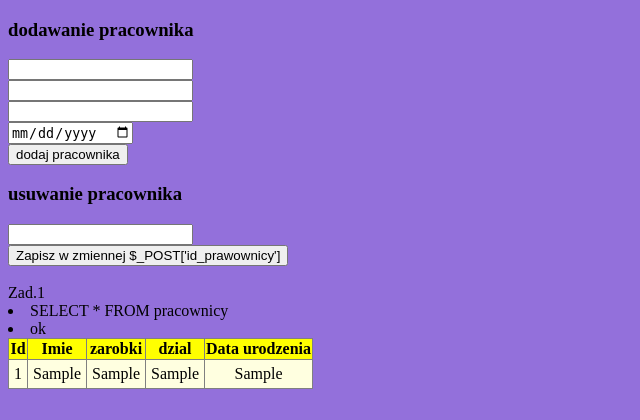
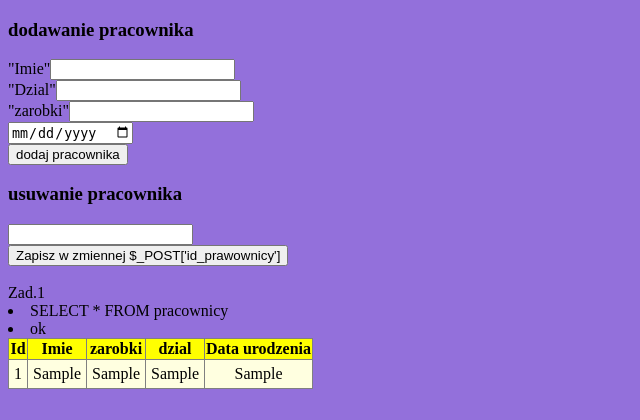
Before and after one commit to AD-2018/sql-php-pierwsza_strona-asia752, a PHP site: page /daneDoBazy.php in a window 1280 px wide. Shown: the top 420 px of the page, without its empty margins (0-640 px from the left). Run offline with PHP 8.4, Linux system fonts and the light colour scheme; tables that the repository leaves empty or names only in its code hold one stand-in row (values such as "Sample post"); data that the repository does not hold is empty.

Commit message:
Update daneDoBazy.php

```diff
--- a/daneDoBazy.php
+++ b/daneDoBazy.php
@@ -10,9 +10,9 @@
 
 	<h3>dodawanie pracownika</h3>
 	<form action="insert.php" method="POST">
-	    	<input type="text" name="imie"></br>
-		<input type="number" name="dzial"></br>
-		<input type="number" name="zarobki"></br>
+		<label>"Imie"</label><input type="text" name="imie"></br>
+		<label>"Dzial"</label><input type="number" name="dzial"></br>
+		<label>"zarobki"</label><input type="number" name="zarobki"></br>
 		<input type="date" name="data_urodzenia"></br>
 		<input type="submit" value="dodaj pracownika">
 	</form>
```
